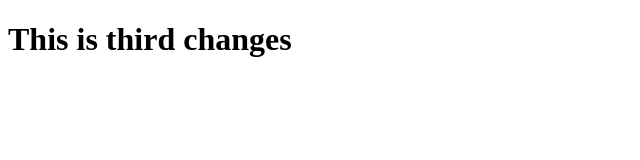
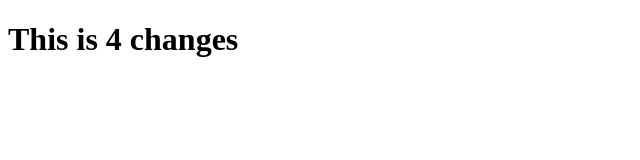
Before and after one commit to sanskar-choukse/My_repo, a plain HTML site: page index.html in a window 1280 px wide. Shown: the whole page, without its empty margins (0-640 px from the left). Drawn offline with Linux system fonts and the light colour scheme.

Commit message:
4 commit

```diff
--- a/index.html
+++ b/index.html
@@ -6,6 +6,6 @@
     <title>Document</title>
 </head>
 <body>
-    <h1>This is third changes</h1>
+    <h1>This is 4 changes</h1>
 </body>
 </html>
```
